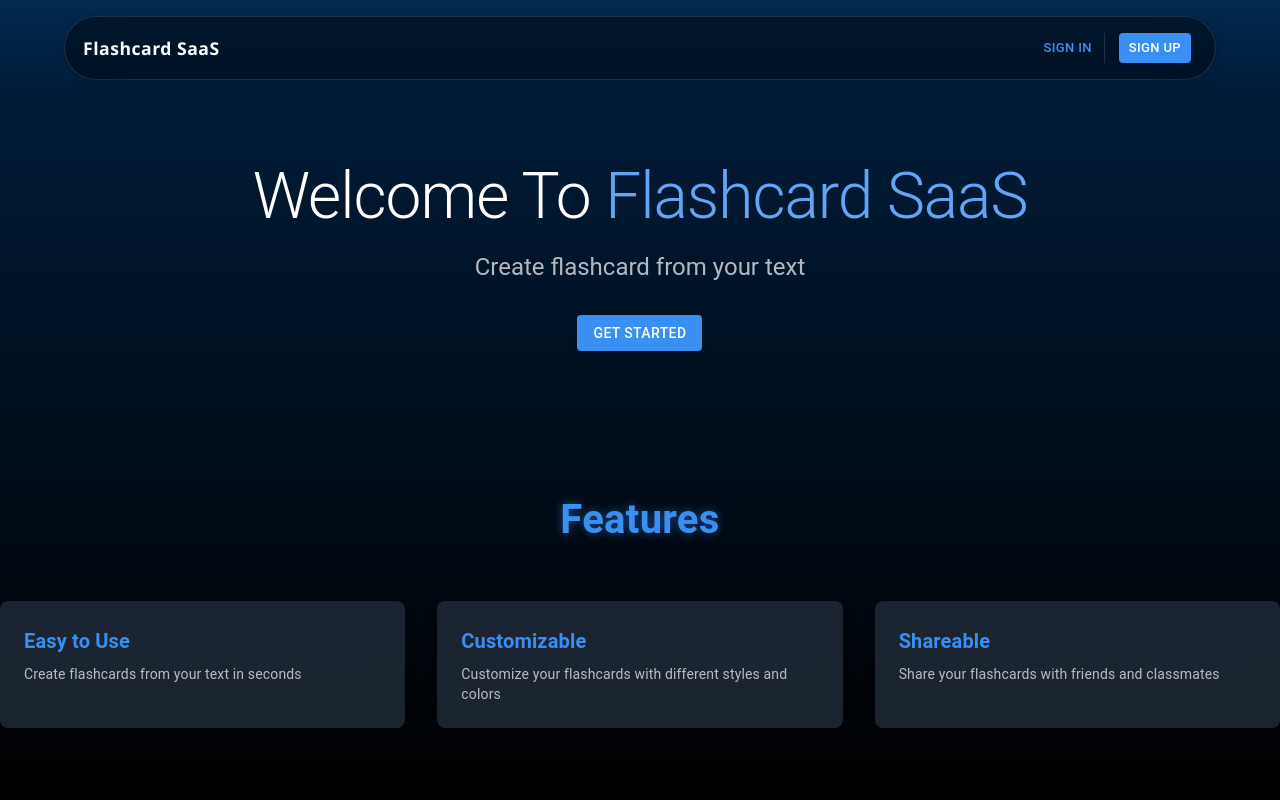
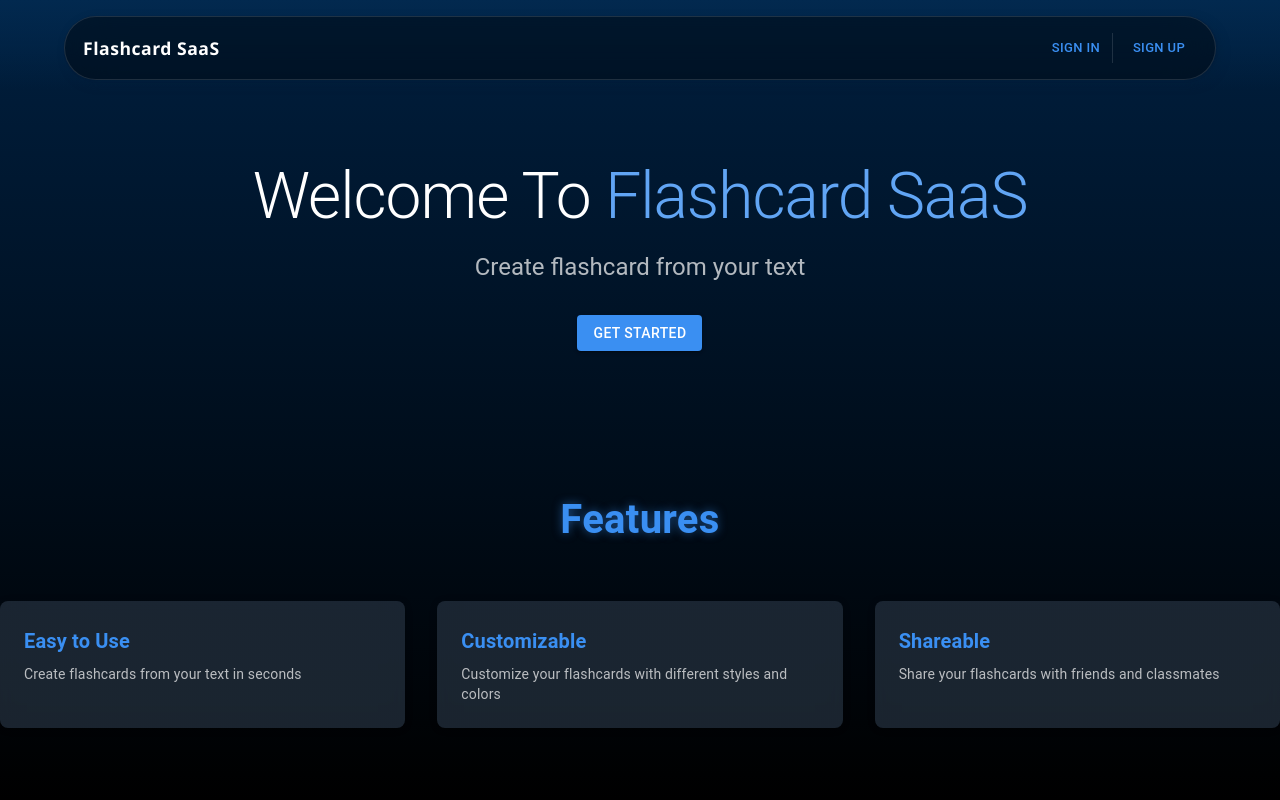
Before and after one commit to Ahmedayaz1210/flashcard-saas, a Next.js app: page / in a window 1280 px wide. Shown: the top 800 px of the page. Built offline with nearby package versions, Linux system fonts and the light colour scheme.

Commit message:
fixed buttons

```diff
--- a/app/generate/page.js
+++ b/app/generate/page.js
@@ -117,7 +117,7 @@ const saveFlashcards = async () => {
         <TextField
           value={text}
           onChange={(e) => setText(e.target.value)}
-          label="Enter text"
+          placeholder="Enter text"
           fullWidth
           multiline
           rows={4}
--- a/components/AppAppBar.js
+++ b/components/AppAppBar.js
@@ -153,7 +153,7 @@ function AppAppBar({ showCollections, showGenerate }) {
               <Divider orientation="vertical" flexItem />
               <Button
                 color="primary"
-                variant="contained"
+                variant="text"
                 size="small"
                 component="a"
                 href="api\sign-up"
```
